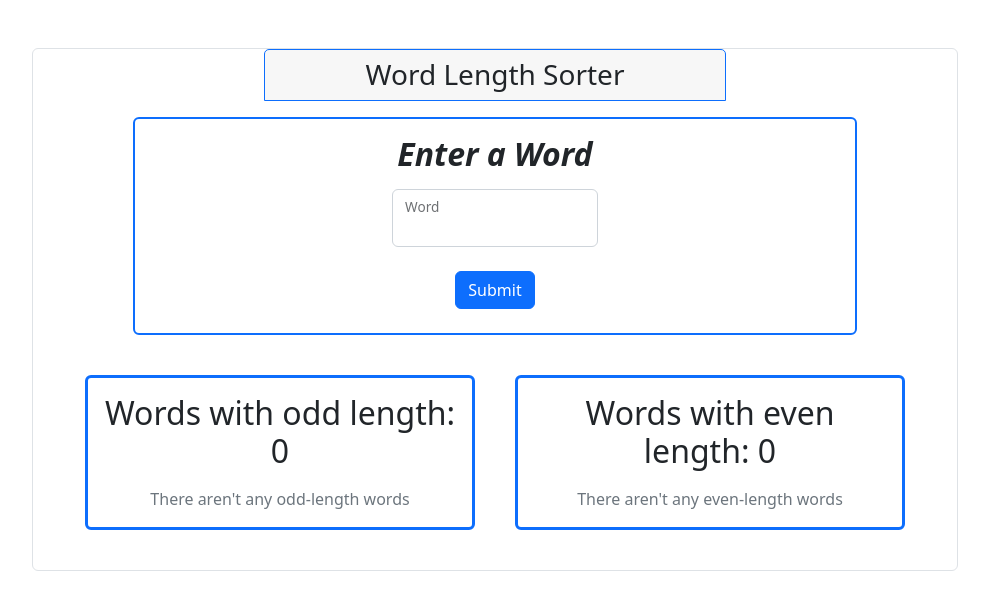
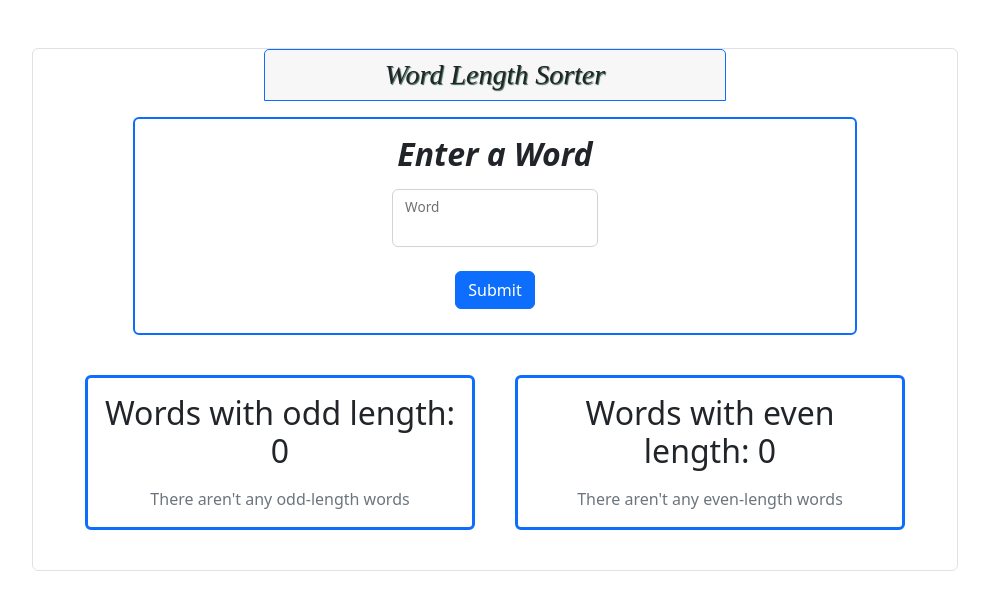
Before and after one commit to Nikos-Moutafis/angular-exercise-0-, an Angular app: page / in a window 1280 px wide. Shown: the top 610 px of the page, without its empty margins (145-1134 px from the left). Built offline with nearby package versions, Linux system fonts and the light colour scheme.

Commit message:
added css

```diff
--- a/src/app/app.component.css
+++ b/src/app/app.component.css
@@ -0,0 +1,6 @@
+.line {
+  text-shadow: 1px 1px 1px rgb(57, 101, 76);
+  font-family: serif;
+  font-style: italic;
+  font-weight: 300;
+}
```
